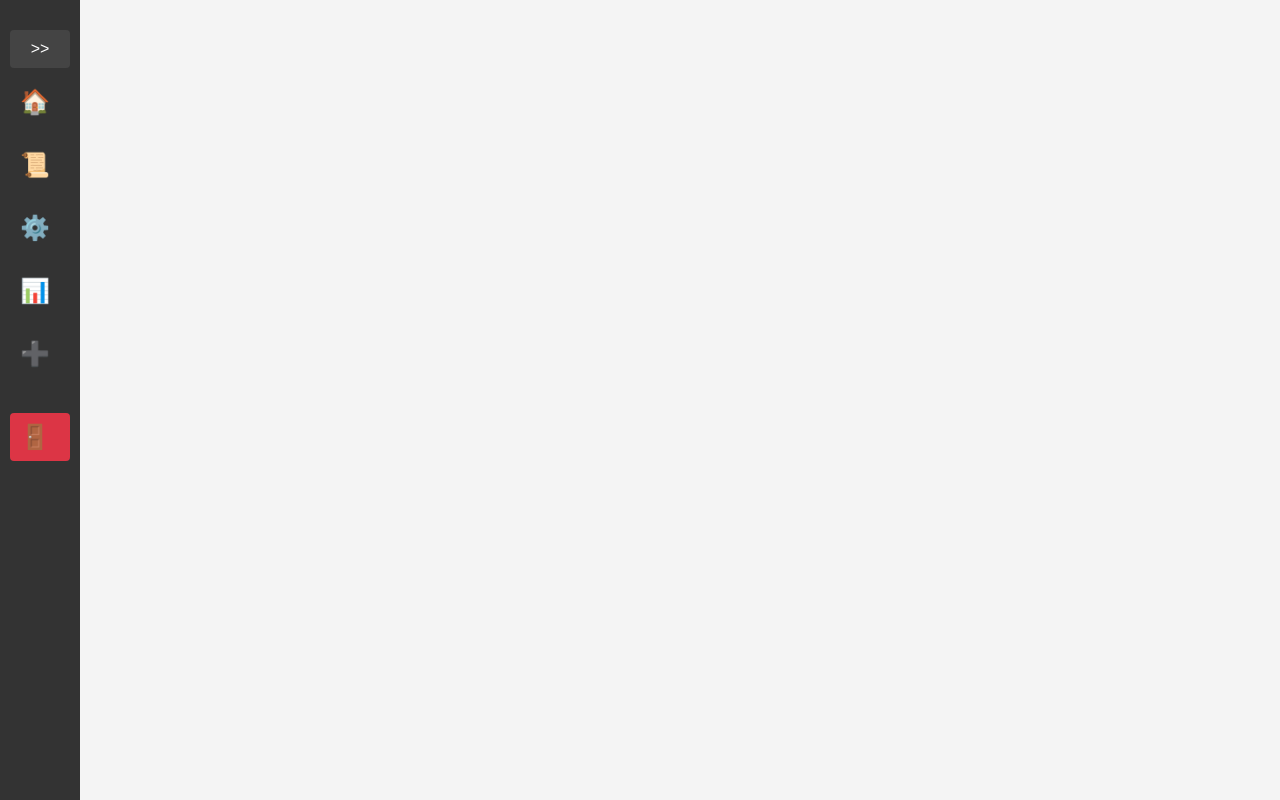
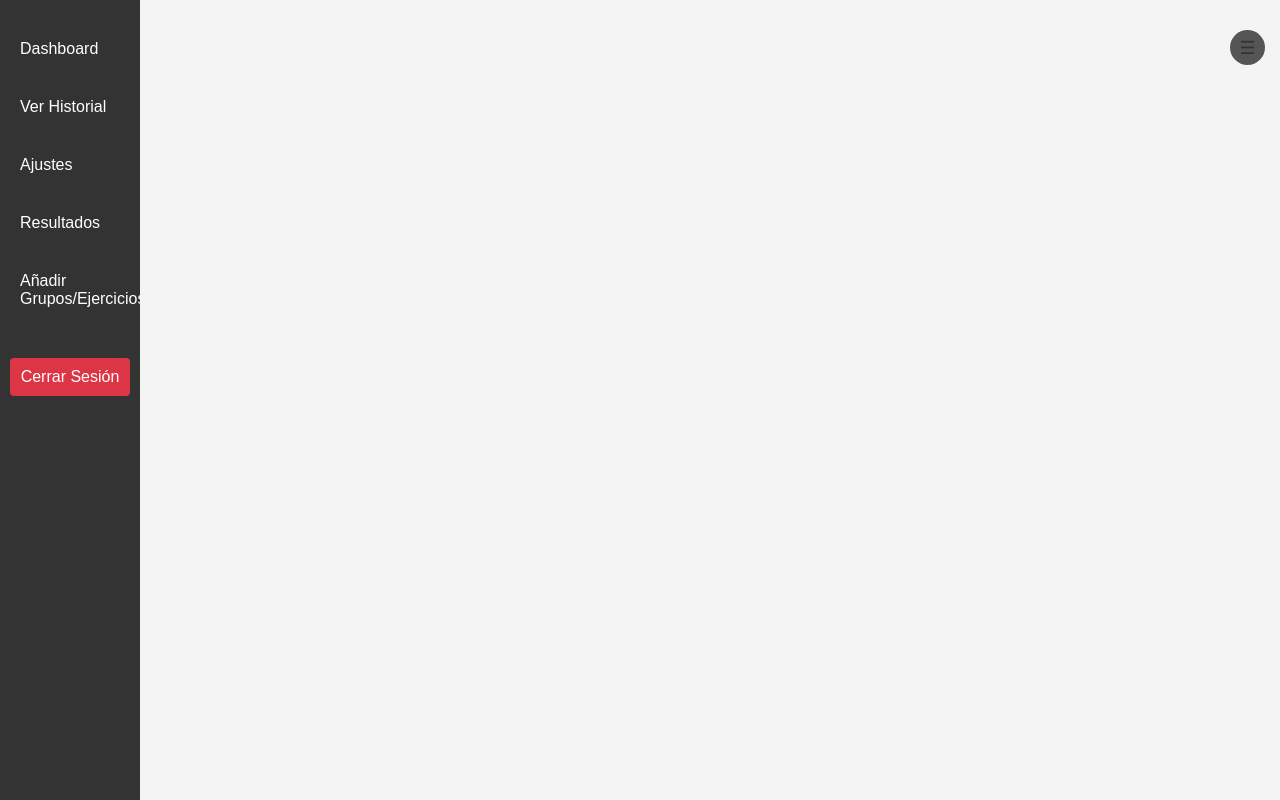
Before and after one commit to Pablog44/apuntargym, a React (Create React App) app: page /historial in a window 1280 px wide. Before the commit this address had no page. Built offline with nearby package versions, Linux system fonts and the light colour scheme.

Commit message:
mejora visual de sidebar.
-se mejora el estilo de la barra lateral.

```diff
--- a/src/components/Sidebar.css
+++ b/src/components/Sidebar.css
@@ -1,7 +1,8 @@
 /* src/components/Sidebar.css */
 
+/* Estilos generales para la barra lateral */
 .sidebar {
-    width: 60px;
+    width: 120px; /* Ajusta la barra lateral para que sea casi el doble de ancha */
     background-color: #333;
     color: white;
     height: 100vh;
@@ -11,37 +12,34 @@
     padding: 10px;
     transition: width 0.3s ease;
     z-index: 1000;
+    overflow: hidden;
   }
 
   .sidebar.expanded {
-    width: 200px;
+    width: 300px; /* Ancho cuando está expandida */
   }
 
-  .sidebar .toggle-button {
-    background-color: #444;
-    border: none;
-    color: white;
-    padding: 10px;
-    cursor: pointer;
-    width: 100%;
-    margin-bottom: 10px;
+  .sidebar .toggle-button,
+  .hamburger-icon {
+    display: none;
   }
 
   .sidebar .sidebar-nav {
     display: flex;
     flex-direction: column;
-    gap: 15px;
+    gap: 20px;
+    margin-top: 20px;
   }
 
   .sidebar .sidebar-nav a,
   .sidebar .sidebar-nav button {
-    display: flex;
-    align-items: center;
     text-decoration: none;
     color: white;
     padding: 10px;
     border-radius: 4px;
     transition: background-color 0.2s ease;
+    font-size: 1rem;
+    cursor: pointer;
   }
 
   .sidebar .sidebar-nav a:hover,
@@ -49,46 +47,78 @@
     background-color: #555;
   }
 
-  .sidebar .sidebar-nav .icon {
-    font-size: 1.5rem;
-    margin-right: 10px;
-    color: white; /* Cambia a negro si prefieres un estilo monocromático */
-  }
-
-  /* Ocultar el texto si la barra lateral no está expandida */
-  .sidebar .sidebar-nav .text {
-    display: none;
-  }
-
-  /* Mostrar el texto solo si la barra lateral está expandida */
-  .sidebar.expanded .sidebar-nav .text {
-    display: inline;
-  }
-
   .sidebar .sidebar-nav button {
     background-color: #dc3545;
     border: none;
-    padding: 10px;
-    color: white;
-    cursor: pointer;
-    border-radius: 4px;
   }
 
   .sidebar .sidebar-nav button:hover {
     background-color: #c82333;
   }
 
+  /* Estilo del botón de cerrar cuando la barra está expandida */
+  .close-button {
+    display: none;
+    background: none;
+    border: none;
+    color: white;
+    font-size: 24px;
+    position: absolute;
+    top: 10px;
+    right: 10px;
+    cursor: pointer;
+  }
+
+  /* Estilo del ícono de hamburguesa en móviles */
+  .hamburger-icon {
+    display: none;
+    font-size: 18px; /* Tamaño más pequeño para los tres puntos */
+    background: none;
+    border: none;
+    color: #333;
+    position: fixed;
+    top: 10px;
+    right: 15px;
+    z-index: 1500;
+    cursor: pointer;
+    width: 35px; /* Tamaño del círculo */
+    height: 35px; /* Tamaño del círculo */
+    background-color: #555; /* Color gris oscuro */
+    border-radius: 50%; /* Hace el botón redondo */
+    display: flex;
+    justify-content: center;
+    align-items: center;
+  }
+
   /* Ajustes para dispositivos móviles */
   @media (max-width: 768px) {
     .sidebar {
-      width: 60px;
+      display: none;
+    }
+
+    .hamburger-icon {
+      display: flex; /* Mostrar el ícono de hamburguesa en móviles */
     }
 
     .sidebar.expanded {
-      width: 60px;
+      display: block;
+      width: 100vw;
+      height: 100vh;
+      padding: 20px;
     }
 
-    .sidebar .sidebar-nav .text {
-      display: none;
+    .sidebar.expanded .close-button {
+      display: block;
+    }
+
+    .sidebar.expanded .sidebar-nav {
+      gap: 20px;
+      margin-top: 50px;
+      font-size: 1.2rem;
+    }
+
+    .sidebar.expanded .sidebar-nav a,
+    .sidebar.expanded .sidebar-nav button {
+      font-size: 1.5rem;
     }
   }
--- a/src/components/Sidebar.js
+++ b/src/components/Sidebar.js
@@ -1,7 +1,7 @@
 // src/components/Sidebar.js
 import React, { useState } from 'react';
 import { Link } from 'react-router-dom';
-import './Sidebar.css'; // Estilo para la barra lateral
+import './Sidebar.css';
 
 const Sidebar = () => {
   const [isExpanded, setIsExpanded] = useState(false);
@@ -10,37 +10,33 @@ const Sidebar = () => {
     setIsExpanded(!isExpanded);
   };
 
+  const closeSidebar = () => {
+    setIsExpanded(false);
+  };
+
   return (
-    <div className={isExpanded ? "sidebar expanded" : "sidebar"}>
-      <button className="toggle-button" onClick={toggleSidebar}>
-        {isExpanded ? "<<" : ">>"}
-      </button>
-      <nav className="sidebar-nav">
-        <Link to="/dashboard">
-          <span className="icon">🏠</span>
-          {isExpanded && <span className="text">Dashboard</span>}
-        </Link>
-        <Link to="/historial">
-          <span className="icon">📜</span>
-          {isExpanded && <span className="text">Ver Historial</span>}
-        </Link>
-        <Link to="/ajustes">
-          <span className="icon">⚙️</span>
-          {isExpanded && <span className="text">Ajustes</span>}
-        </Link>
-        <Link to="/resultados">
-          <span className="icon">📊</span>
-          {isExpanded && <span className="text">Resultados</span>}
-        </Link>
-        <Link to="/nuevo">
-          <span className="icon">➕</span>
-          {isExpanded && <span className="text">Añadir Grupos/Ejercicios</span>}
-        </Link>
-        <button onClick={() => alert('Cerrar sesión')}>
-          <span className="icon">🚪</span>
-          {isExpanded && <span className="text">Cerrar Sesión</span>}
+    <div>
+      {/* Ícono de hamburguesa visible solo cuando el menú está cerrado */}
+      {!isExpanded && (
+        <button className="hamburger-icon" onClick={toggleSidebar}>
+          &#9776;
         </button>
-      </nav>
+      )}
+
+      {/* Barra lateral */}
+      <div className={isExpanded ? "sidebar expanded" : "sidebar"}>
+        <button className="close-button" onClick={toggleSidebar}>
+          &times;
+        </button>
+        <nav className="sidebar-nav" onClick={closeSidebar}>
+          <Link to="/dashboard">Dashboard</Link>
+          <Link to="/historial">Ver Historial</Link>
+          <Link to="/ajustes">Ajustes</Link>
+          <Link to="/resultados">Resultados</Link>
+          <Link to="/nuevo">Añadir Grupos/Ejercicios</Link>
+          <button onClick={() => alert('Cerrar sesión')}>Cerrar Sesión</button>
+        </nav>
+      </div>
     </div>
   );
 };
```
